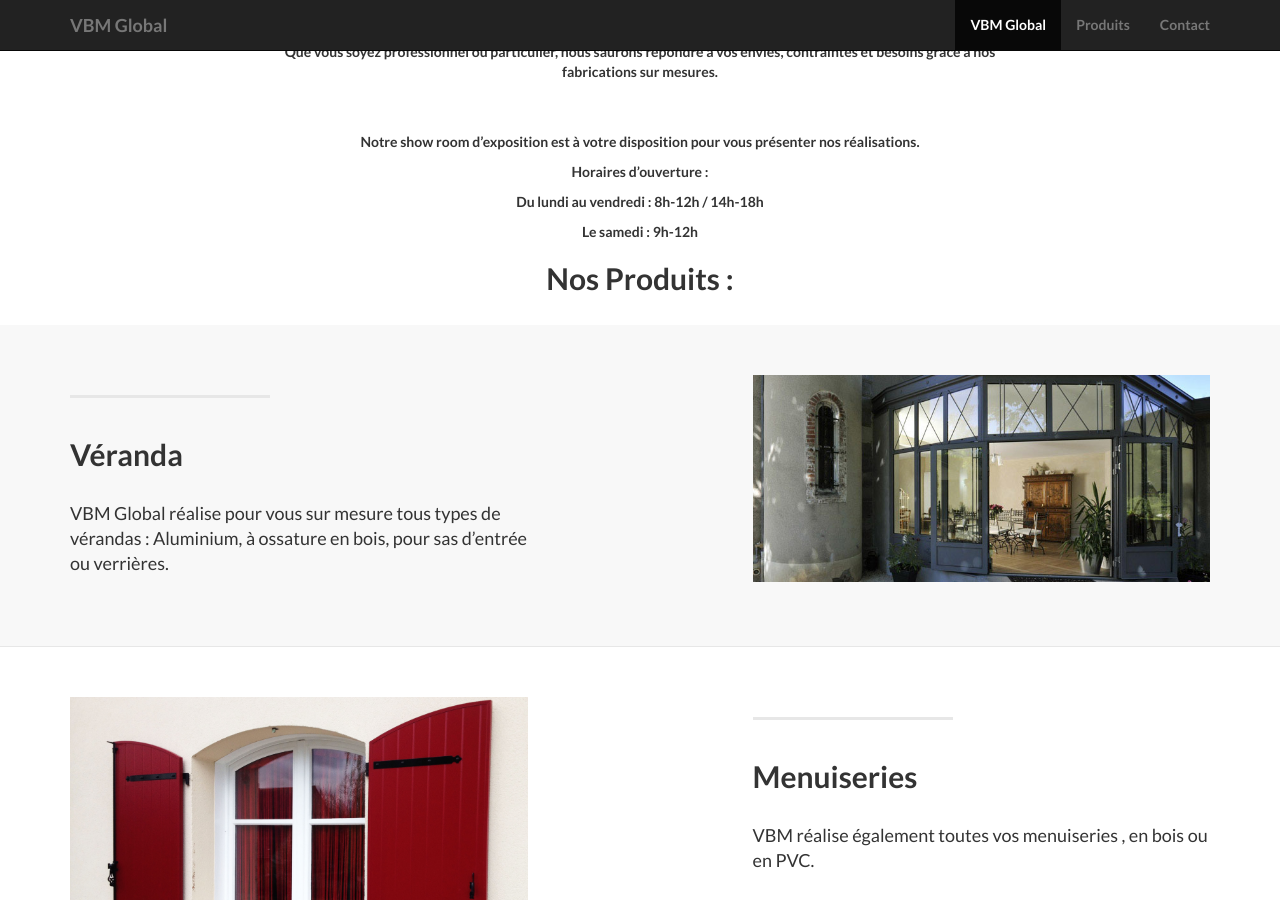
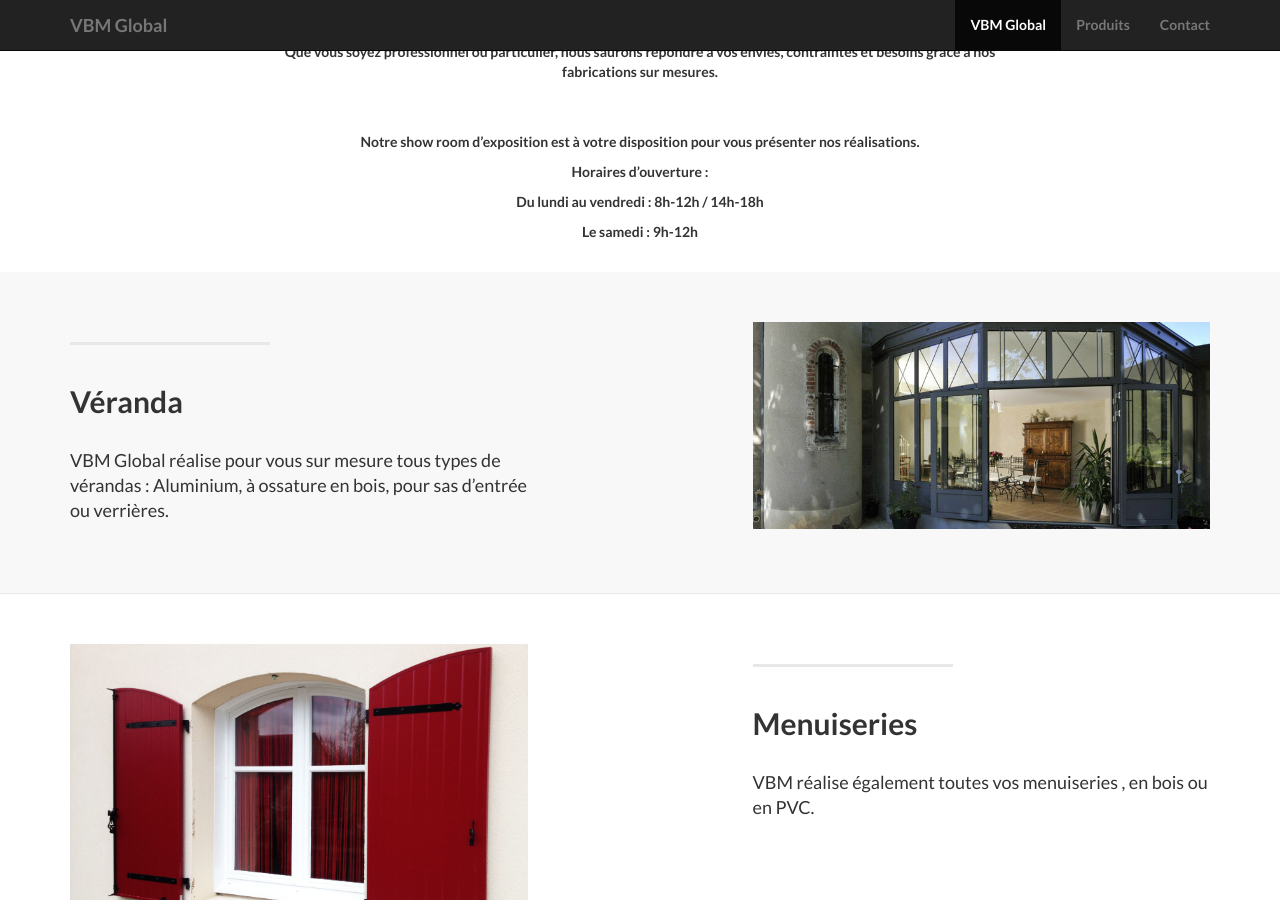
Before and after one commit to juanitito/vbm-landing, a Jekyll site: the page built from index.html, in a window 1280 px wide and 900 px high, scrolled down 1015 px. Built offline with Jekyll 4.4.1, drawn with Linux system fonts in a browser that asks for light colours; nearby versions of some CDN libraries; library files that are not in the unit come from our copies.

Commit message:
Update about.html

```diff
--- a/_includes/about.html
+++ b/_includes/about.html
@@ -14,7 +14,6 @@
                 <p>Horaires d’ouverture :</p>
                 <p>Du lundi au vendredi : 8h-12h / 14h-18h</p>
                 <p>Le samedi : 9h-12h</p>
-                <h2>Nos Produits :</h2>
                 <br/>
               </div>
         </div>
```
